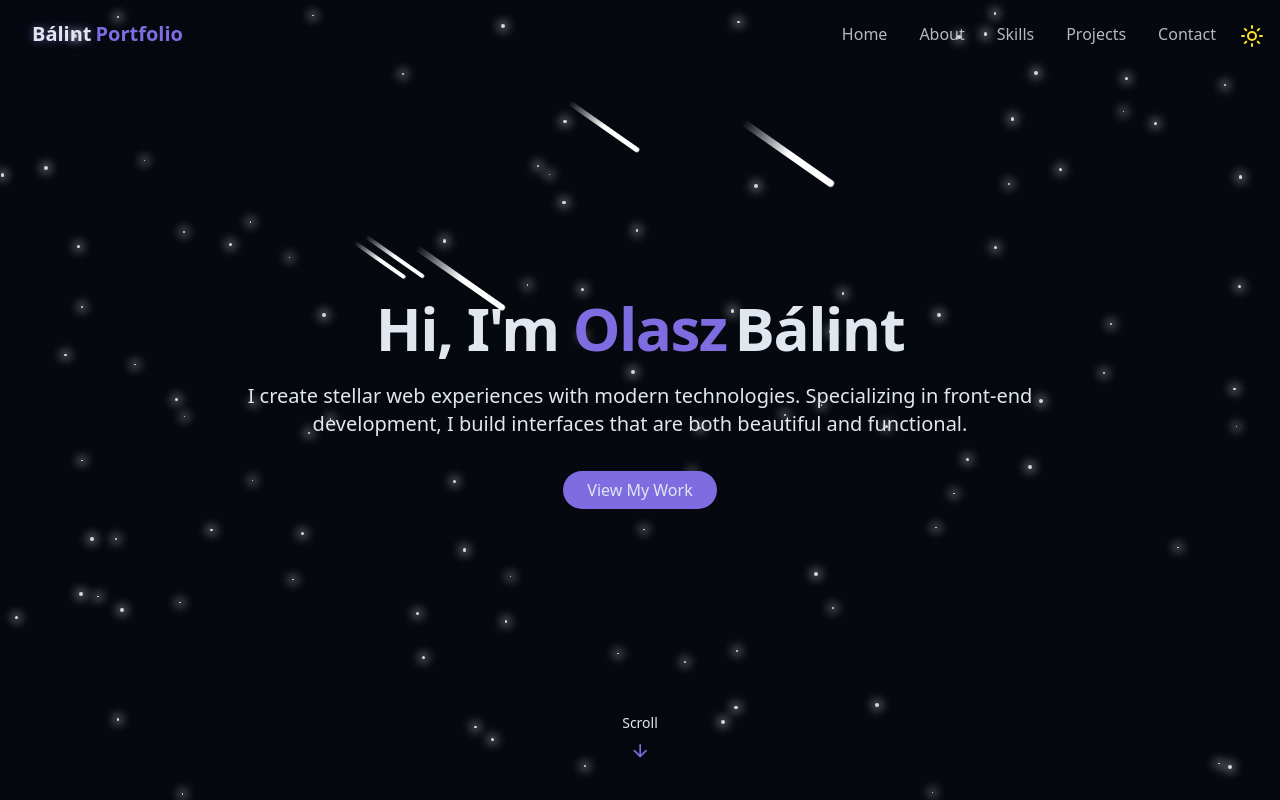
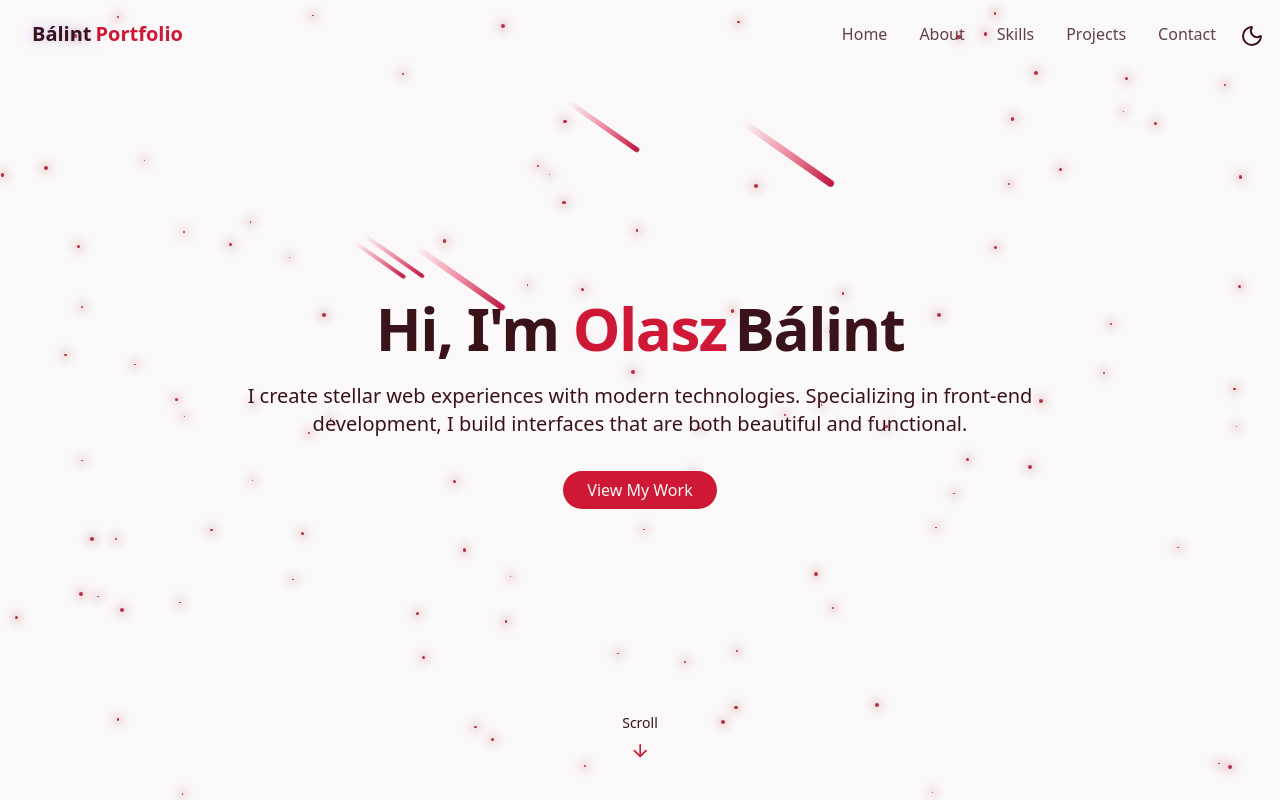
Before and after one commit to olaszb/purgalo-portfolio, a React (Vite) app: page / in a window 1280 px wide. Both pictures are taken after a click on the button 1252 px from the left and 36 px from the top of the page. Shown: the top 800 px of the page. Built offline with nearby package versions, Linux system fonts and the light colour scheme.

Commit message:
changed colors of light mode

```diff
--- a/src/components/ThemeToggle.jsx
+++ b/src/components/ThemeToggle.jsx
@@ -38,9 +38,9 @@ export const ThemeToggle = () => {
       )}
     >
       {isDarkMode ? (
+        <Moon className="h-6 w-6 blue-900" />
+      ) : (
         <Sun className="h-6 w-6 text-yellow-300" />
-      ) : (
-        <Moon className="h-6 w-6 blue-900" />
       )}
     </button>
   );
--- a/src/index.css
+++ b/src/index.css
@@ -71,28 +71,9 @@
 
 @layer base {
   :root {
-    --background: 210 40% 98%;
-    --foreground: 222 47% 11%;
-
-    --card: 0 0% 100%;
-
-    --primary: 250 47% 60%;
-    --primary-foreground: 210 40% 98%;
-
-    --border: 214 32% 91%;
-
-    /* --star: 295 100 23%; */
-    --star: 222 60% 25%;
-    --star-shadow: rgba(26, 48, 102, 1);
-    /* --star-shadow: rgba(108, 0, 117, 1); */
 
 
-    --meteor-from: rgba(26, 48, 102, 1);
-    --meteor-via: rgba(26, 48, 102, 1);
-    --meteor-to: transparent;
-  }
 
-  .dark {
     --background: 222 47% 4%;
     /* --background: 295 47% 10%; */
 
@@ -110,6 +91,28 @@
 
     --meteor-from: white;
     --meteor-via: white;
+    --meteor-to: transparent;
+}
+
+  .dark {
+    --background: 350 30% 98%;
+    --foreground: 350 50% 15%;
+
+    --card: 0 0% 100%;
+
+    /* Strong Crimson for UI elements like buttons/links */
+    --primary: 350 80% 45%;
+    --primary-foreground: 350 10% 98%;
+
+    --border: 350 20% 90%;
+
+    /* Stars: A deep, rich ruby */
+    --star: 350 90% 35%;
+    --star-shadow: rgba(153, 27, 27, 0.2);
+
+    /* Meteors: From a vivid red to a soft pinkish-red fade */
+    --meteor-from: rgba(190, 18, 60, 1);  /* Crimson Red */
+    --meteor-via: rgba(225, 29, 72, 0.5);  /* Rose Red */
     --meteor-to: transparent;
   }
 
```
